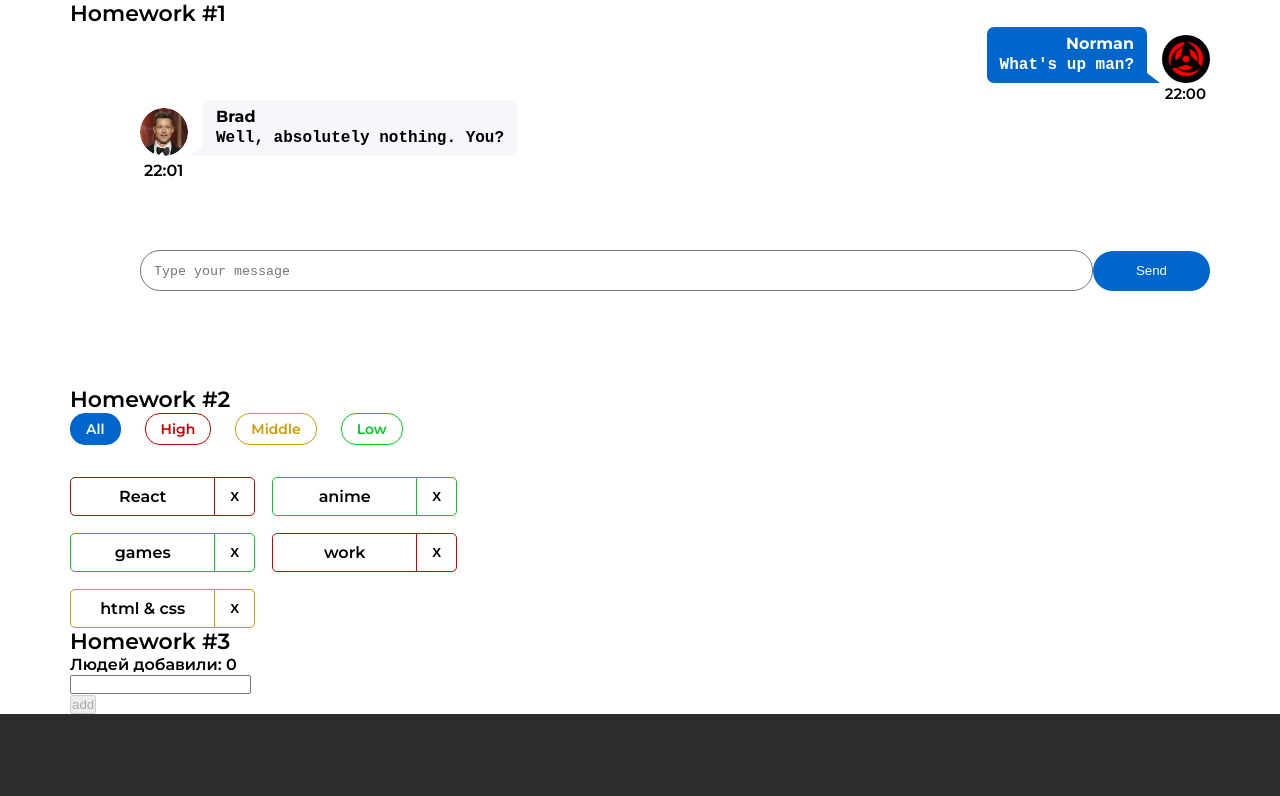
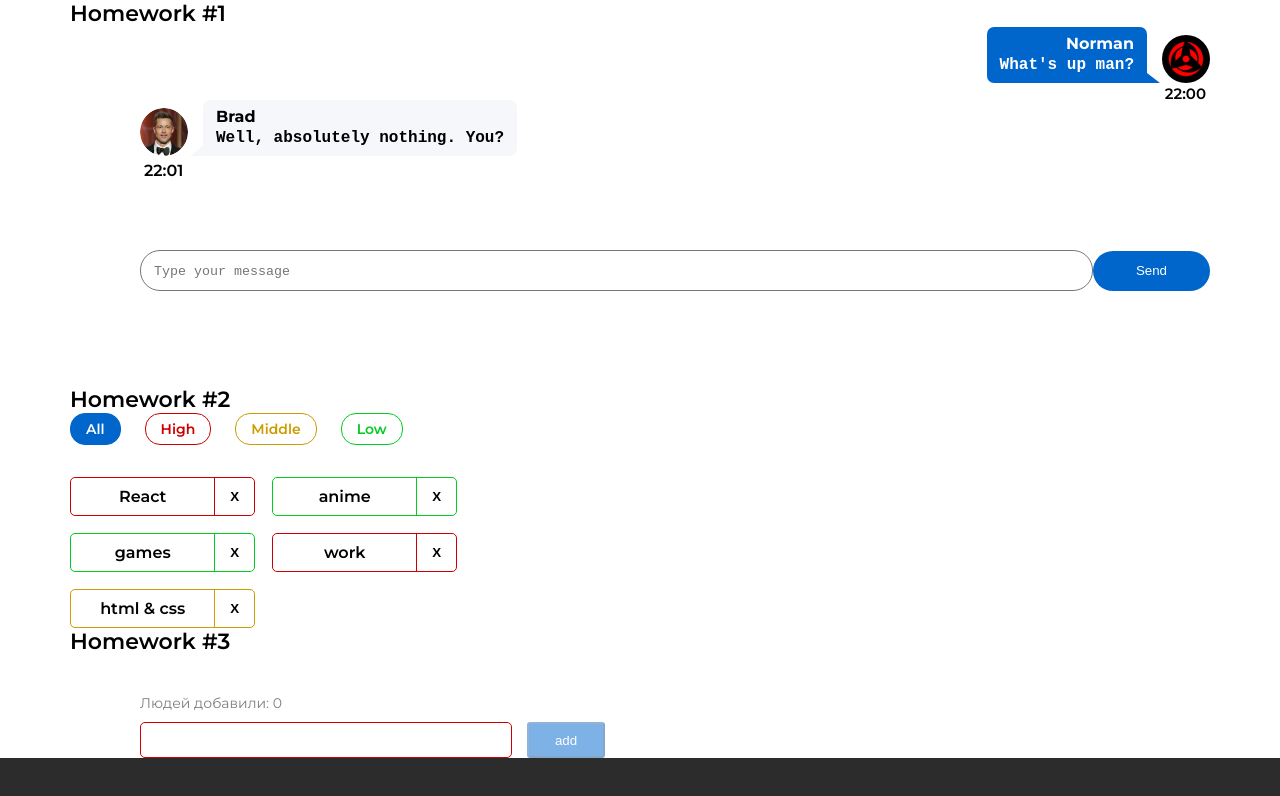
Before and after one commit to IJTINK7/hws-from-ignat, a React (Create React App) app: page / in a window 1280 px wide. Shown: the top 796 px of the page. Built offline with nearby package versions, Linux system fonts and the light colour scheme.

Commit message:
Changing styles

```diff
--- a/src/s2-homeworks/hw03/Greeting.module.css
+++ b/src/s2-homeworks/hw03/Greeting.module.css
@@ -1,35 +1,71 @@
 .greetingForm {
+    font-family: Montserrat, sans-serif;
+    font-size: 14px;
+    font-weight: 400;
+    line-height: 17px;
+    letter-spacing: 0;
+    text-align: left;
+    margin-left: 70px;
+    margin-top: 40px;
 }
 
 .inputAndButtonContainer {
+    width: 465px;
+    display: flex;
+    justify-content: space-between;
+    margin: 10px 20px 10px 0;
 }
 
 .error {
+    color: #CC0000;
 }
-
 .input {
+    height: 36px;
+    width: 372px;
+    border: 1px solid #D1D1D1;
+    border-radius: 5px;
 }
 
 .input:focus {
 }
 
 .errorInput {
+    height: 36px;
+    width: 372px;
+    border: 1px solid #CC0000;
+    border-radius: 5px;
 }
 
 .button {
+    height: 36px;
+    width: 78px;
+    background: #0066CC;
+    border-radius: 3px;
+    color: #FFFFFF;
+    opacity: 0.5;
 }
 
+.button:hover,
 .button:focus {
+    opacity: 1;
 }
 
 .button:active {
+    opacity: 0.5;
 }
 
 .button:disabled {
 }
 
 .text {
+    opacity: 0.5;
 }
 
 .greeting {
+    font-family: Montserrat, sans-serif;
+    font-size: 14px;
+    font-weight: 500;
+    line-height: 17px;
+    letter-spacing: 0;
+    text-align: left;
 }
```
